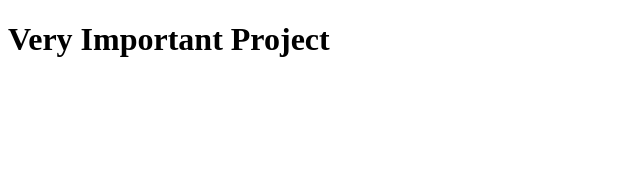
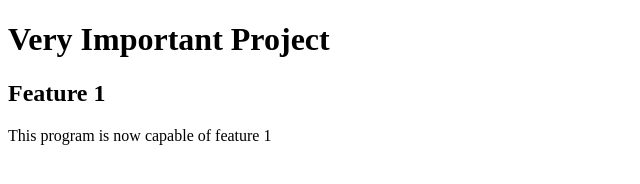
Before and after one commit to lentrix/gitProject, a plain HTML site: page index.html in a window 1280 px wide. Shown: the whole page, without its empty margins (0-640 px from the left). Drawn offline with Linux system fonts and the light colour scheme.

Commit message:
finished feature 1

```diff
--- a/index.html
+++ b/index.html
@@ -7,5 +7,7 @@
 </head>
 <body>
     <h1>Very Important Project</h1>
+    <h2>Feature 1</h2>
+    <p>This program is now capable of feature 1</p>
 </body>
 </html>
```
